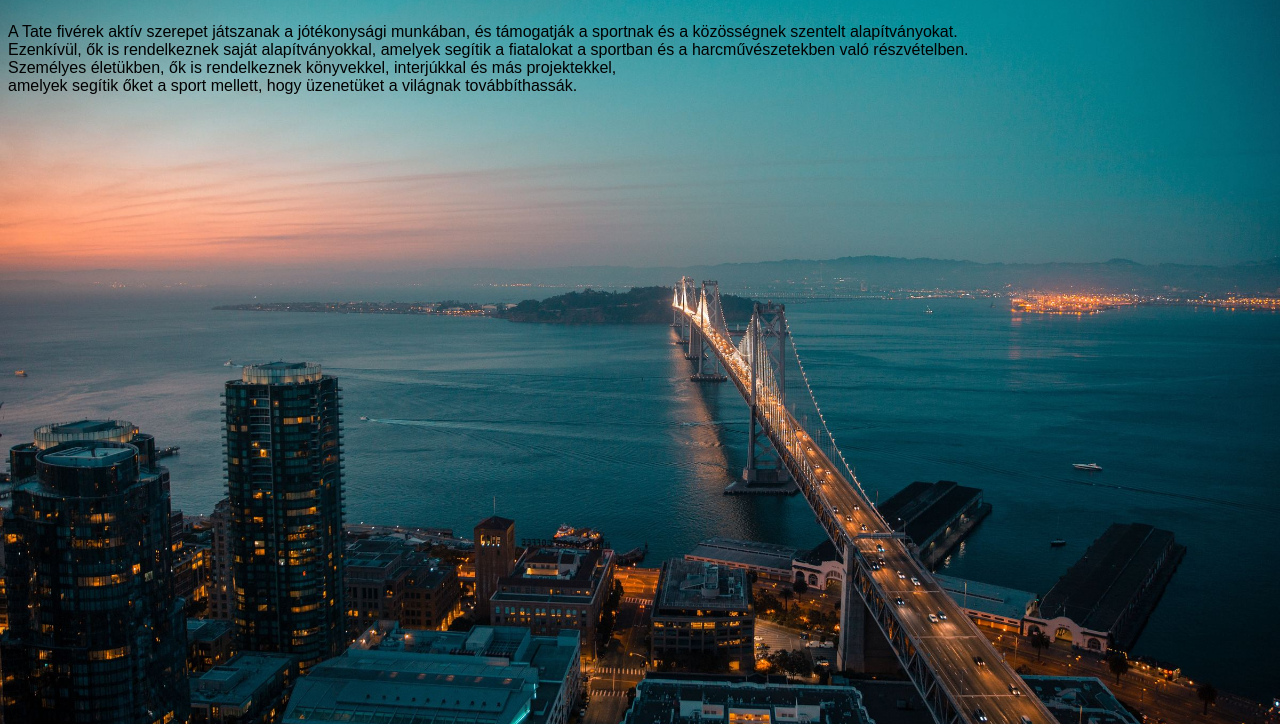
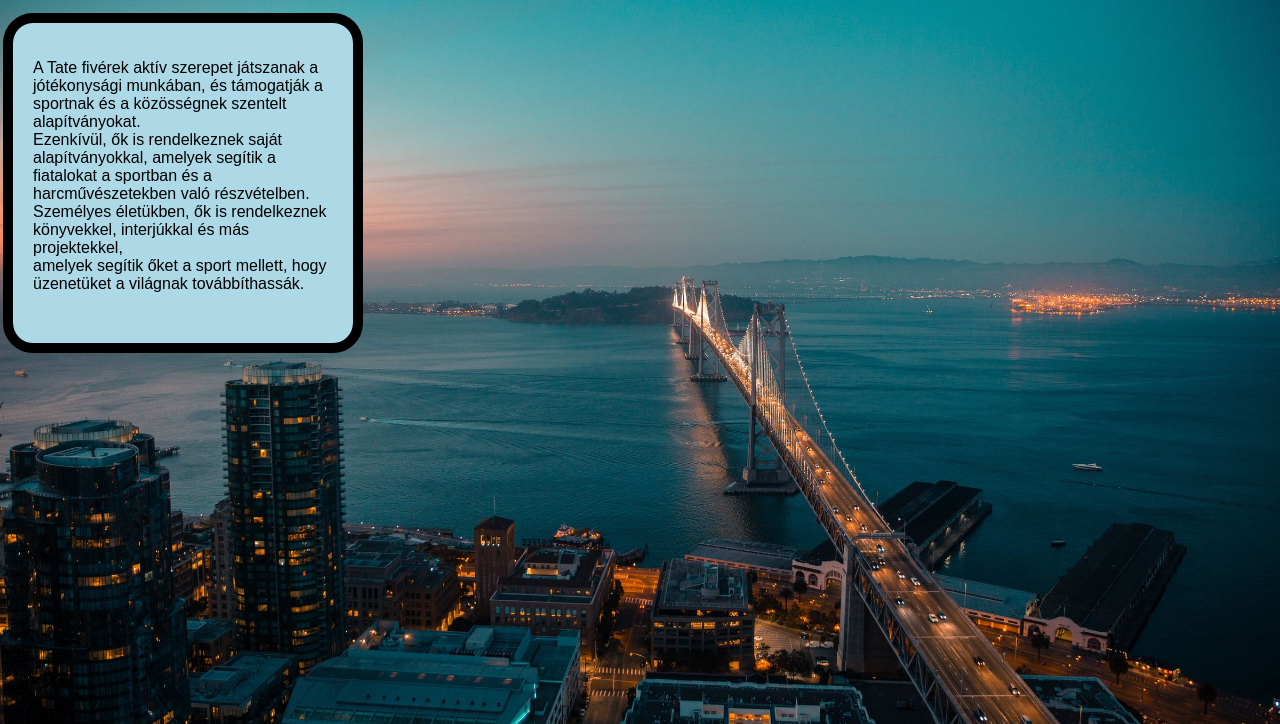
Before and after one commit to sedaj1/Felevi, a plain HTML site: page donate.html in a window 1280 px wide. Shown: the part 76-800 px from the top of the page. Drawn offline with Linux system fonts and the light colour scheme.

Commit message:
Kész boxok

```diff
--- a/donate.html
+++ b/donate.html
@@ -11,12 +11,11 @@
     <center id="donate">
         <h1>Alapítványaik</h1>
     </center>
-    <p>A Tate fivérek aktív szerepet játszanak a jótékonysági munkában, és támogatják a sportnak és a közösségnek szentelt alapítványokat. <br>
-         Ezenkívül, ők is rendelkeznek saját alapítványokkal, amelyek segítik a fiatalokat a sportban és a harcművészetekben való részvételben. <br>
-          Személyes életükben, ők is rendelkeznek könyvekkel, interjúkkal és más projektekkel, <br>
-           amelyek segítik őket a sport mellett, hogy üzenetüket a világnak továbbíthassák.
-
-
-    </p>
+    <div id="box">
+        <p>A Tate fivérek aktív szerepet játszanak a jótékonysági munkában, és támogatják a sportnak és a közösségnek szentelt alapítványokat. <br>
+            Ezenkívül, ők is rendelkeznek saját alapítványokkal, amelyek segítik a fiatalokat a sportban és a harcművészetekben való részvételben. <br>
+             Személyes életükben, ők is rendelkeznek könyvekkel, interjúkkal és más projektekkel, <br>
+              amelyek segítik őket a sport mellett, hogy üzenetüket a világnak továbbíthassák.</p>
+        </div>
 </body>
 </html>
--- a/style.css
+++ b/style.css
@@ -84,3 +84,12 @@ h1 {
   position: relative;
   font-size: 40px;
 }
+#box {
+  background-color:lightblue;
+  padding: 20px;
+  margin: 5px;
+  width: 300px;
+  height: 280px;
+  outline: 10px solid black;
+  border-radius: 20px;
+}
```
Also changed, not shown: about.html (+7 -5 lines), fight.html (+6 -4 lines), trophies.html (+7 -5 lines).
